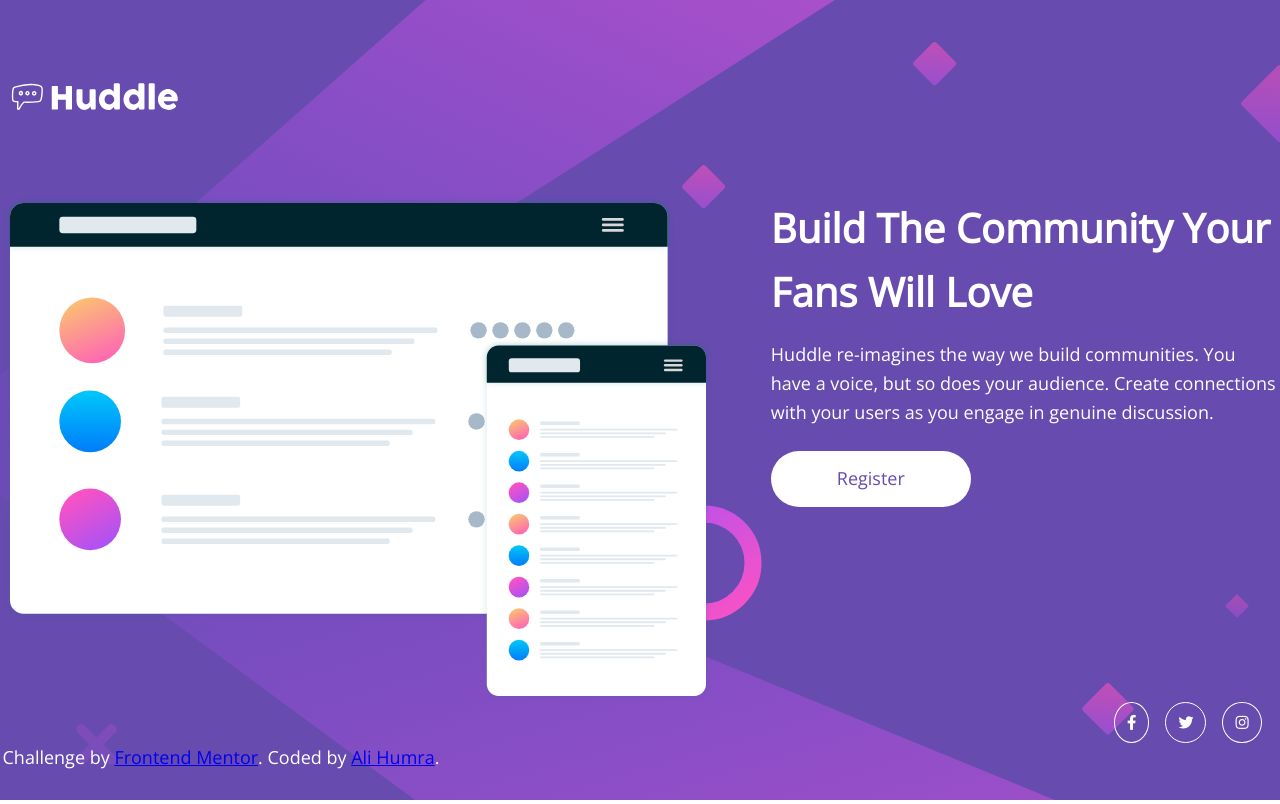
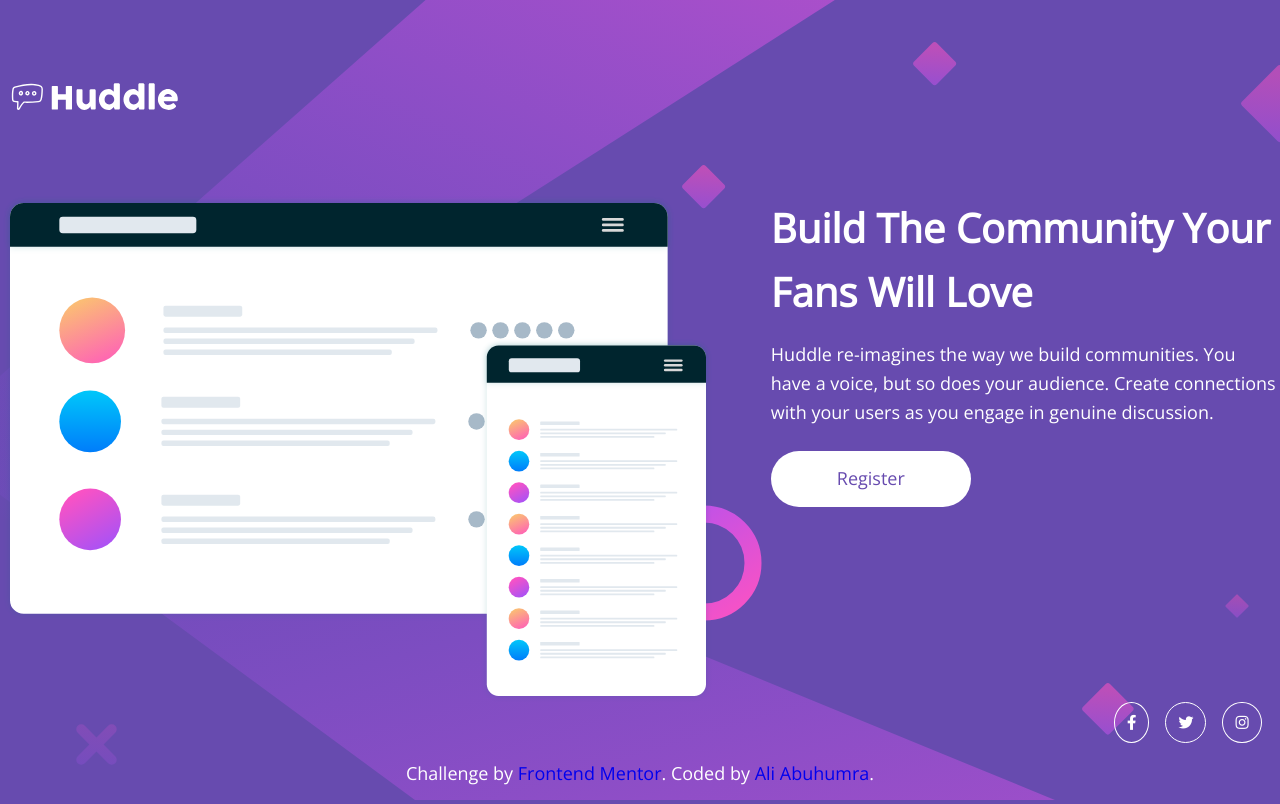
Before and after one commit to AliABUHAMRA/Huddle-landing-Page, a website: page index.html in a window 1280 px wide. Drawn offline with nearby package versions, Linux system fonts and the light colour scheme.

Commit message:
Update Contentin HTML SCSS

```diff
--- a/index.html
+++ b/index.html
@@ -62,11 +62,13 @@
             <a class="icon twiter" href="#"><i class="fab fa-instagram"></i></a>
           </li>
         </ul>
-        <p class="attribution">
+        <p class="my-link">
           Challenge by
           <a href="https://www.frontendmentor.io?ref=challenge" target="_blank"
             >Frontend Mentor</a
-          >. Coded by <a href="https://github.com/AliABUHAMRA">Ali Humra</a>.
+          >. Coded by
+          <a href="https://github.com/AliBearr" target="_blank">Ali Abuhumra</a
+          >.
         </p>
       </footer>
     </div>
--- a/scss/components/__components-dir.scss
+++ b/scss/components/__components-dir.scss
@@ -5,6 +5,4 @@
 
 //Import Component files
 @import "button";
-@import "input";
-@import "modal";
 /* Additonal Component Stylesheets */
--- a/scss/layouts/_footer.scss
+++ b/scss/layouts/_footer.scss
@@ -31,10 +31,26 @@
   }
 }
 
-.attribution {
+.my-link {
   visibility: hidden;
+  font-weight: 400;
+  text-align: center;
+  a {
+    &:hover {
+      color: #fff;
+      box-shadow: 2px 4px 9px 3px;
+    }
+  }
   @include for-tablet {
     visibility: visible;
   }
 }
 //Footer Buttons
+
+.my-link {
+  padding: 1rem;
+  margin: 0;
+  a {
+    text-decoration: none;
+  }
+}
--- a/scss/styles.scss
+++ b/scss/styles.scss
@@ -15,10 +15,4 @@
 //Layout
 @import "layouts/__layouts-dir";
 
-// Themes
-@import "./themes/themes";
-
-// Pages
-@import "./pages/pages";
-
 @import "./globle";
```
Also changed, not shown: README.md, css/styles.css, scss/components/_input.scss (deleted), scss/components/_modal.scss (deleted), 1 other file.
